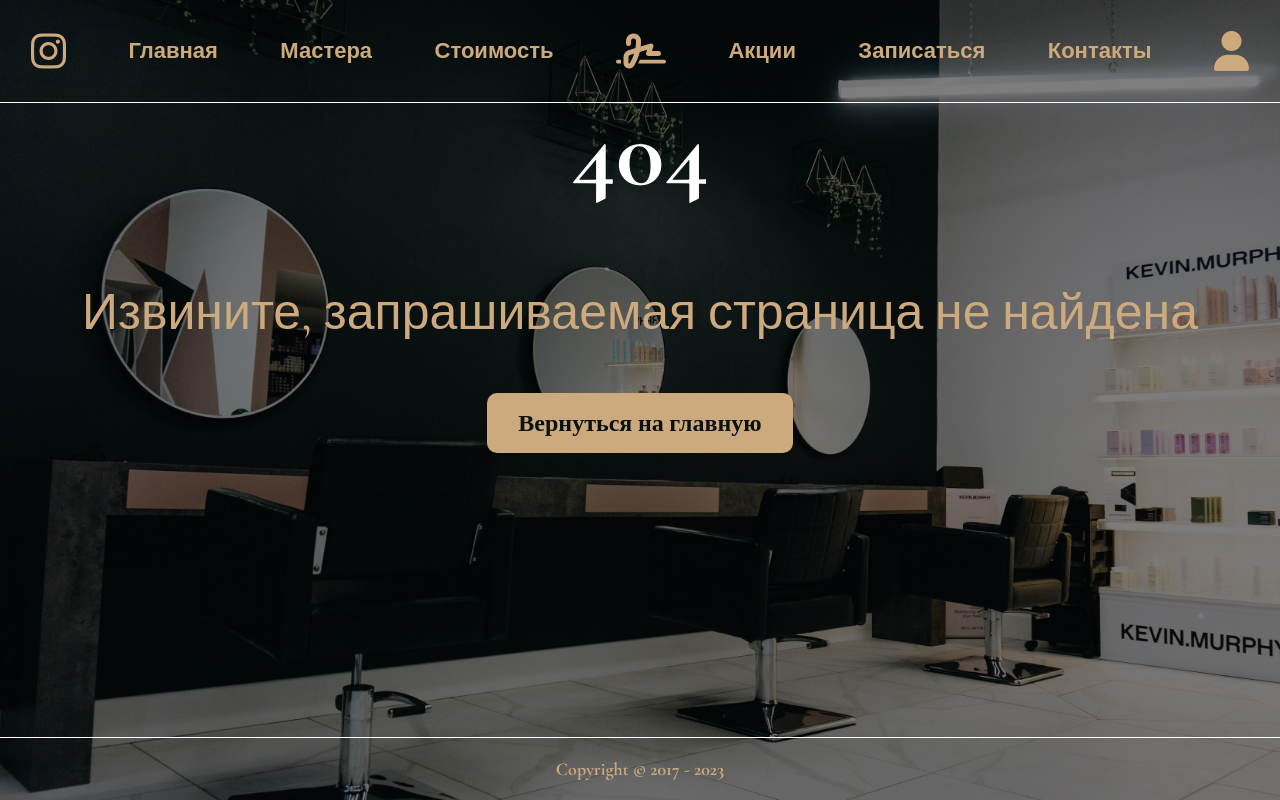
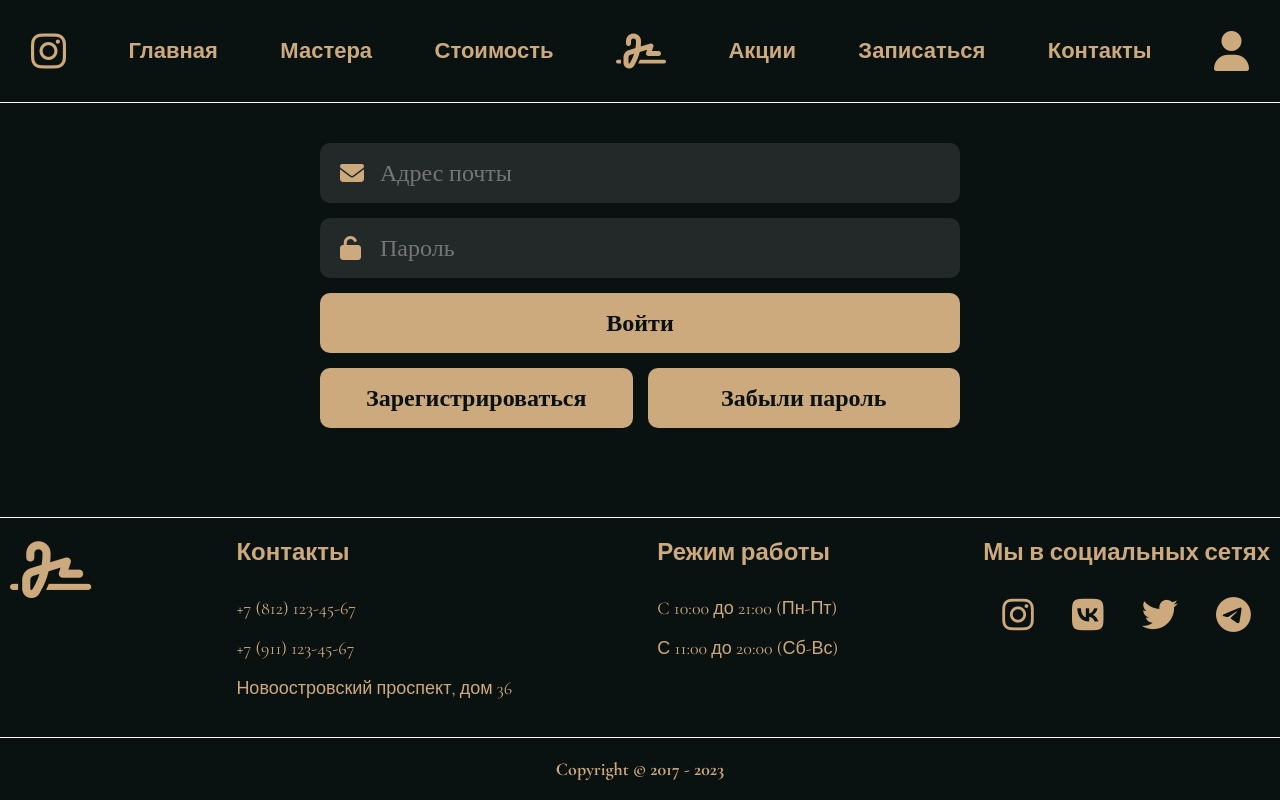
Before and after one commit to Anuta-Anya-Nya/DiplomProjectForGB, a Vue app: page /logging in a window 1280 px wide. Before the commit this address had no page. Built offline with nearby package versions, Linux system fonts and the light colour scheme.

Commit message:
добавлены страницы аккаунта и логирования

```diff
--- a/src/blocks/HeaderBlock.vue
+++ b/src/blocks/HeaderBlock.vue
@@ -20,11 +20,12 @@
       <router-link to="/appointment" class="menu-link menu-border"
         >Записаться</router-link
       >
-      <router-link to="/contacts" class="menu-link menu-border">Контакты</router-link>
-
-      <a href="account.html" class="menu-link"
+      <router-link to="/contacts" class="menu-link menu-border"
+        >Контакты</router-link
+      >
+      <router-link to="/logging" class="menu-link"
         ><i class="fa-solid fa-user head-icon"></i
-      ></a>
+      ></router-link>
     </nav>
     <h1 v-show="isShow" class="header__title">
       Салон красоты "Штаб бессовестно красивых"
--- /dev/null
+++ b/src/views/AccountPages/AccountPage.vue
@@ -0,0 +1,81 @@
+<template>
+  <div class="account">
+    <div class="container acc-box">
+      <h3 class="acc-title">Личный кабинет</h3>
+      <div class="account__buttons">
+        <a href="#" class="account__link button-simple">Мой профиль</a>
+        <a href="#" class="account__link button-simple">Мои записи</a>
+        <a href="#" class="account__link button-simple">Записаться</a>
+      </div>
+    </div>
+  </div>
+</template>
+
+<script>
+export default {
+  name: "AccountPage",
+
+  data() {
+    return {};
+  },
+
+  mounted() {},
+
+  methods: {},
+};
+</script>
+
+<style lang="scss" scoped>
+.acc-title {
+  margin-bottom: 32px;
+  margin-top: 40px;
+  text-align: center;
+  font-size: 32px;
+}
+
+.acc-box {
+  width: 50%;
+  margin: 0 auto;
+}
+
+.account {
+  &__buttons {
+    display: flex;
+    flex-direction: column;
+    gap: 15px;
+  }
+
+  &__link {
+    text-decoration: none;
+    display: flex;
+    align-items: center;
+    justify-content: center;
+    transition: all 0.3s;
+
+    &:hover {
+      background-color: $color-hover;
+      // color: $color-text;
+      border: 1px solid $color-text;
+    }
+  }
+  .button-simple {
+    height: 60px;
+    background-color: #cdaa7d;
+    border-radius: 10px;
+    color: #0a1111;
+    border: 1px solid transparent;
+    cursor: pointer;
+    font-family: "Cormorant Garamond";
+    font-size: 24px;
+    font-style: normal;
+    font-weight: 700;
+    line-height: normal;
+    box-sizing: border-box;
+    transition: all 0.3s;
+  }
+  .button-simple:hover {
+    background-color: #ffffff;
+    border: 1px solid #cdaa7d;
+  }
+}
+</style>
--- /dev/null
+++ b/src/views/AccountPages/LoginPage.vue
@@ -0,0 +1,147 @@
+<template>
+  <main class="log-acc">
+    <div class="container">
+      <form class="form-box" action="#">
+        <div class="input-box">
+          <i class="fa-solid fa-envelope input-box__icon"></i>
+          <input
+            class="input-field"
+            type="email"
+            name="email"
+            id="email"
+            placeholder="Адрес почты"
+          />
+        </div>
+        <div class="input-box">
+          <i class="fa-solid fa-unlock input-box__icon"></i>
+          <input
+            class="input-field"
+            type="password"
+            name="pass"
+            id="pass"
+            placeholder="Пароль"
+          />
+        </div>
+
+        <button class="button-simple" type="submit">Войти</button>
+        <div class="log-acc__buttons">
+          <a
+            class="button-simple log-acc__buttons_link"
+            href="registration.html"
+            >Зарегистрироваться</a
+          >
+          <a class="button-simple log-acc__buttons_link" href="forgetPas.html"
+            >Забыли пароль</a
+          >
+        </div>
+      </form>
+    </div>
+  </main>
+</template>
+
+<script>
+export default {
+  name: "LoginPage",
+
+  data() {
+    return {};
+  },
+
+  mounted() {},
+
+  methods: {},
+};
+</script>
+
+<style lang="scss" scoped>
+.background-flex {
+  display: flex;
+  flex-direction: column;
+  justify-content: space-between;
+}
+
+.form-box {
+  width: 50%;
+  margin: 0 auto;
+  display: flex;
+  flex-direction: column;
+  gap: 15px;
+}
+
+.input-field {
+  height: $button-height;
+  width: 100%;
+  background-color: rgba(255, 255, 255, 0.1);
+  border-radius: 10px;
+  padding: 15px 20px 15px 60px;
+  box-sizing: border-box;
+  border: none;
+  color: $color-hover;
+  font-family: $font-main;
+  font-size: 24px;
+  font-style: normal;
+  font-weight: 400;
+}
+
+.button-simple {
+  height: $button-height;
+  background-color: $color-text;
+  border-radius: 10px;
+  color: $color-main;
+  border: 1px solid transparent;
+  cursor: pointer;
+  font-family: $font-main;
+  font-size: 24px;
+  font-style: normal;
+  font-weight: 700;
+  line-height: normal;
+  box-sizing: border-box;
+  transition: all 0.3s;
+
+  &:hover {
+    background-color: $color-hover;
+    // color: $color-text;
+    border: 1px solid $color-text;
+  }
+}
+
+.input-box {
+  position: relative;
+
+  &__icon {
+    position: absolute;
+    font-size: 24px;
+    top: calc(($button-height - 24px) / 2);
+    left: 20px;
+  }
+}
+
+.log-acc {
+  margin-top: 40px;
+  &__buttons {
+    display: grid;
+    grid-template-columns: 1fr 1fr;
+    gap: 15px;
+
+    &_link {
+      text-decoration: none;
+      display: flex;
+      align-items: center;
+      justify-content: center;
+      transition: all 0.3s;
+
+      &:hover {
+        background-color: $color-hover;
+        // color: $color-text;
+        border: 1px solid $color-text;
+      }
+    }
+  }
+}
+
+.forgetPas__title {
+  margin-bottom: 32px;
+  text-align: center;
+  font-size: 32px;
+}
+</style>
```
Also changed, not shown: src/router/index.js (+10 -1 lines), 1 other file (tests, documents, lock files or other folders).
